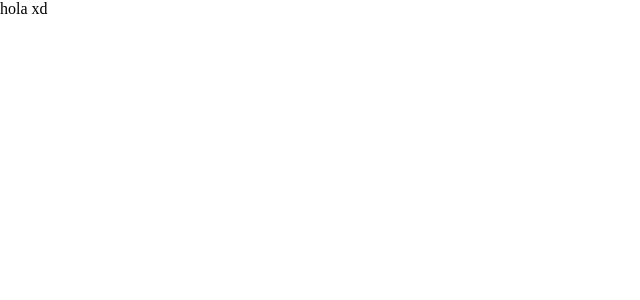
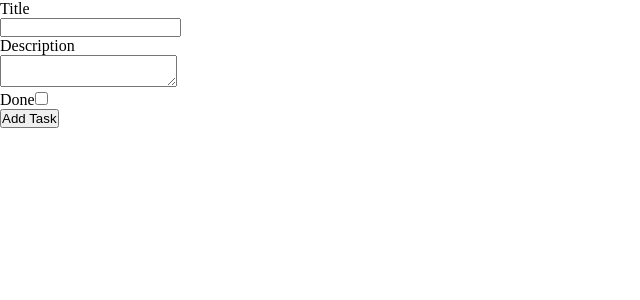
Before and after one commit to tiltedveggie/Tasker, a React (Create React App) app in the folder frontend/: page / in a window 1280 px wide. Shown: the top 300 px of the page, without its empty margins (0-640 px from the left). Built offline with nearby package versions, Linux system fonts and the light colour scheme.

Commit message:
Create Task Form and add Post request

```diff
--- a/frontend/src/App.tsx
+++ b/frontend/src/App.tsx
@@ -1,8 +1,13 @@
 import React from 'react';
+import TaskForm from './components/TaskForm/TaskForm';
 import './App.css';
 
 function App() {
-	return <div>hola xd</div>;
+	return (
+		<div>
+			<TaskForm />
+		</div>
+	);
 }
 
 export default App;
--- /dev/null
+++ b/frontend/src/api/api.ts
@@ -0,0 +1,15 @@
+import { ITask } from '../interfaces/task';
+import axios from 'axios';
+
+export const createTaskRequest = async (task: ITask) => {
+	try {
+		const { data } = await axios.post(
+			process.env.REACT_APP_API_URL + '/tasks',
+			task
+		);
+
+		console.log(data);
+	} catch (err) {
+		console.log(err);
+	}
+};
--- /dev/null
+++ b/frontend/src/components/TaskForm/TaskForm.tsx
@@ -0,0 +1,57 @@
+import React, { ChangeEvent, FormEvent, useState } from 'react';
+import { ITask } from '../../interfaces/task';
+import { createTaskRequest } from '../../api/api';
+
+const TaskForm = () => {
+	const [task, setTask] = useState<ITask>({
+		title: '',
+		description: '',
+		done: false
+	});
+
+	const handleChange = (
+		e: ChangeEvent<HTMLInputElement | HTMLTextAreaElement>
+	) => {
+		setTask({ ...task, [e.target.name]: e.target.value });
+	};
+
+	const handleCheckboxChange = () => {
+		setTask({ ...task, done: !task.done });
+	};
+
+	const handleSubmit = (e: FormEvent<HTMLFormElement>) => {
+		e.preventDefault();
+
+		createTaskRequest(task);
+	};
+
+	return (
+		<form onSubmit={e => handleSubmit(e)}>
+			<div>
+				<p>Title</p>
+				<input name='title' type='text' onChange={e => handleChange(e)} />
+			</div>
+
+			<div>
+				<p>Description</p>
+				<textarea
+					name='description'
+					id=''
+					onChange={e => handleChange(e)}></textarea>
+			</div>
+
+			<div>
+				<label htmlFor=''>Done</label>
+				<input
+					name='done'
+					type='checkbox'
+					onChange={() => handleCheckboxChange()}
+				/>
+			</div>
+
+			<button>Add Task</button>
+		</form>
+	);
+};
+
+export default TaskForm;
```
